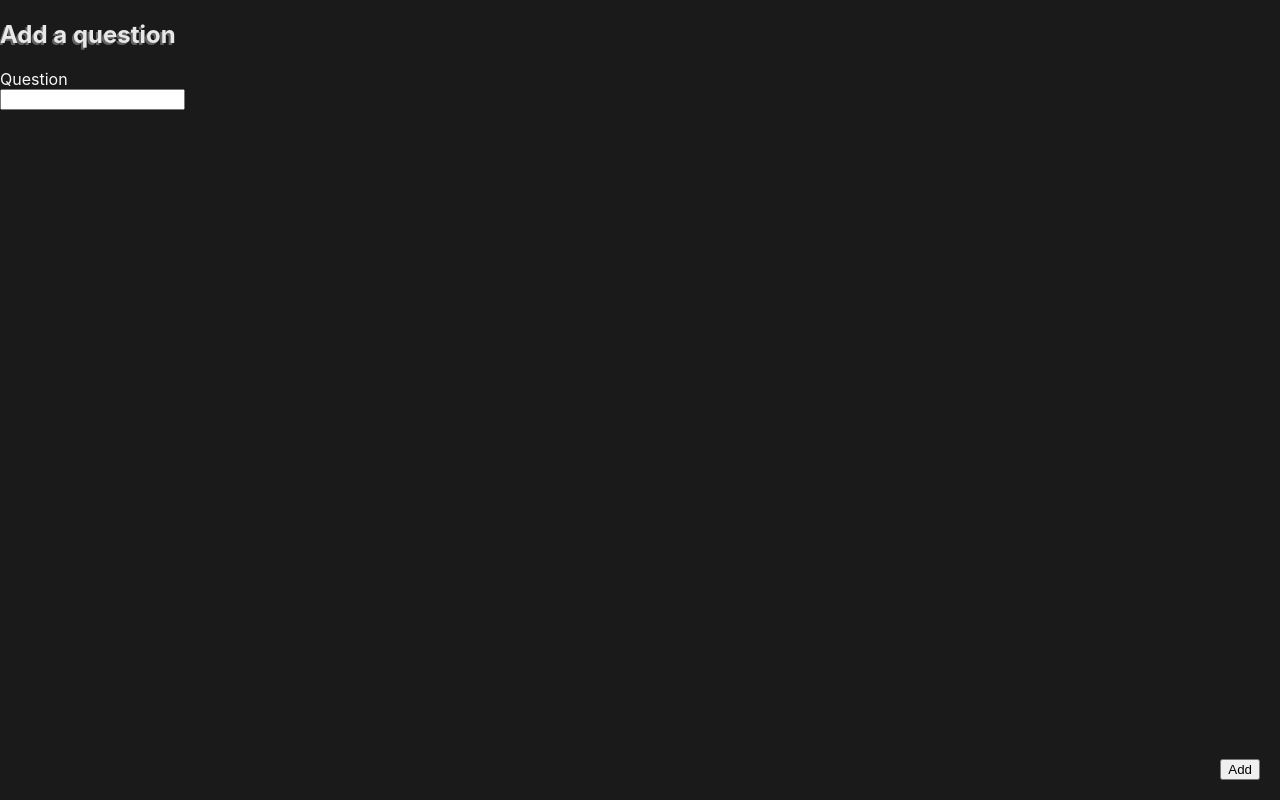
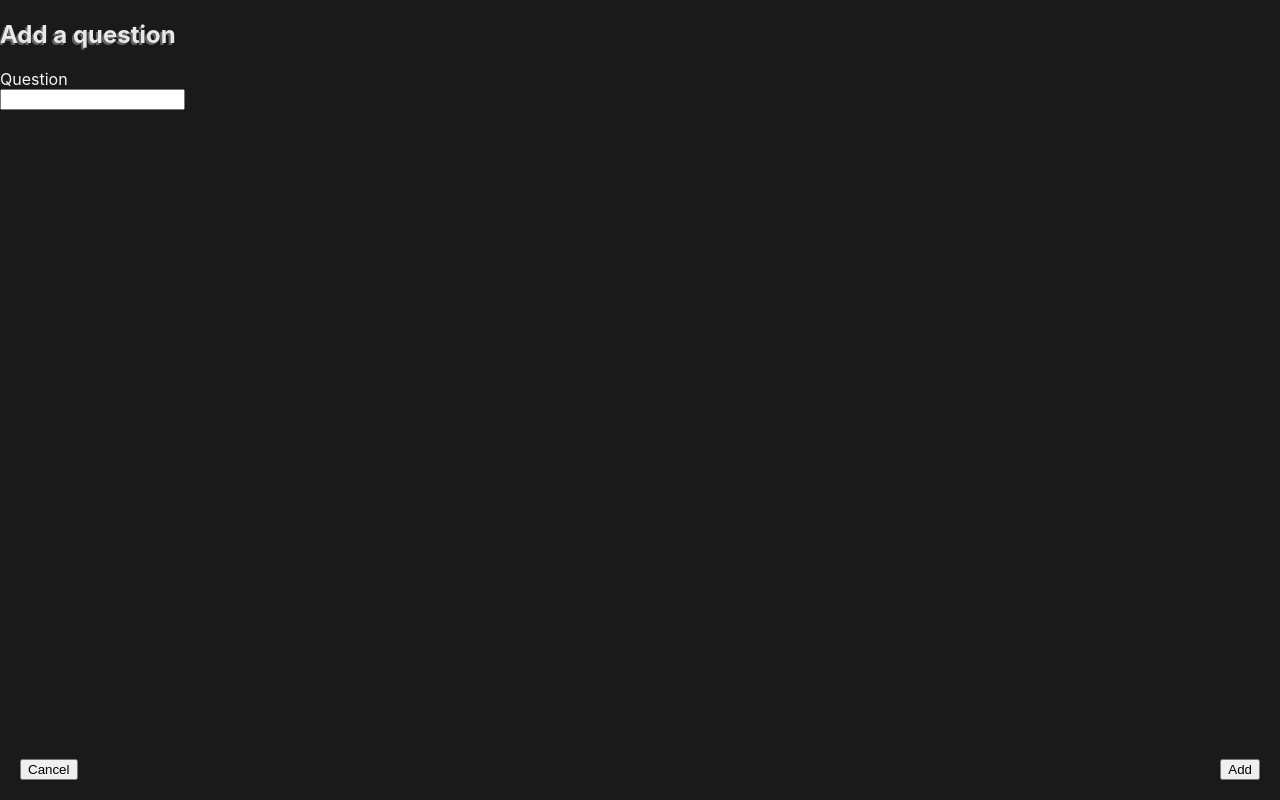
Before and after one commit to timefreer/wilt, a React (Create React App) app: page /add-question in a window 1280 px wide. Built offline with nearby package versions, Linux system fonts and the light colour scheme.

Commit message:
Added Cancel button to AddQuestion page

```diff
--- a/src/components/AddQuestion.scss
+++ b/src/components/AddQuestion.scss
@@ -16,4 +16,10 @@
         bottom: 1.25rem;
         right: 1.25rem;
     }
+
+    &__cancel-btn {
+        position: absolute;
+        bottom: 1.25rem;
+        left: 1.25rem;
+    }
 }
--- a/src/components/AddQuestion.tsx
+++ b/src/components/AddQuestion.tsx
@@ -1,5 +1,5 @@
 import React, { useState } from 'react';
-import { Redirect } from 'react-router-dom';
+import { Link, Redirect } from 'react-router-dom';
 import QuestionSchema from '../models/Question.schema';
 import './AddQuestion.scss';
 
@@ -42,6 +42,12 @@ function AddQuestion(props: AddQuestionProps) {
                 </button>
             </form>
 
+            <Link to="/">
+                <button className="add-question__cancel-btn">
+                    Cancel
+                </button>
+            </Link>
+
             { showRedirect() }
         </article>
     );
```
